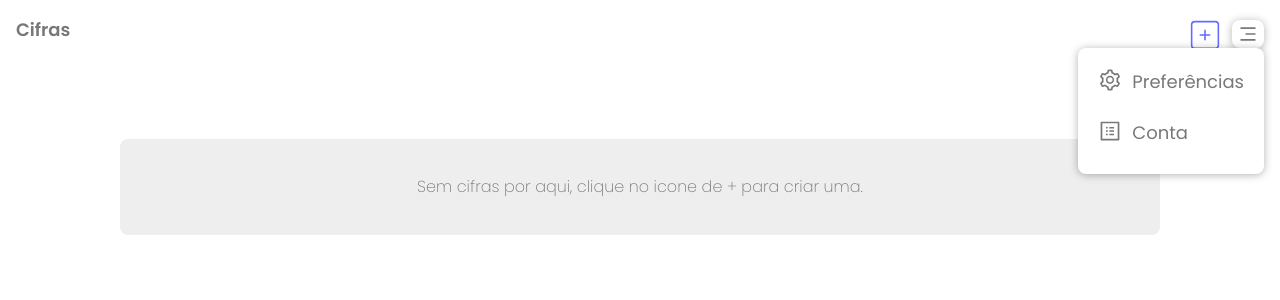
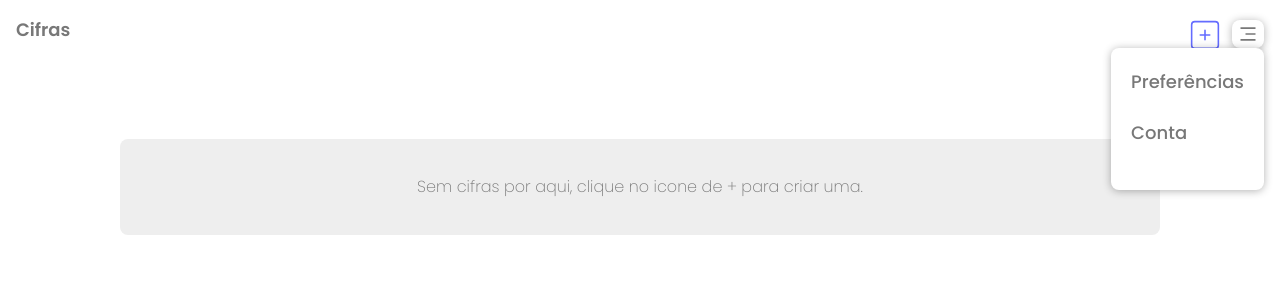
Before and after one commit to jesieldotdev/chord-writer, a React (Vite) app: page /sheets in a window 1280 px wide. Both pictures are taken after a click on the button 1248 px from the left and 34 px from the top of the page. Shown: the top 300 px of the page. Built offline with nearby package versions, Linux system fonts and the light colour scheme.

Commit message:
feat: dropdown

```diff
--- a/src/components/Dropdown/index.tsx
+++ b/src/components/Dropdown/index.tsx
@@ -13,11 +13,16 @@ import { Context } from "../../global/Context";
 import { Link } from "react-router-dom";
 import ThemeToggle from "../ThemeToggle";
 
-interface DropDownProps{
+interface DropDownProps {
   style?: React.CSSProperties
+  options: {
+    render: JSX.Element;
+    icon: JSX.Element;
+    id: number;
+  }[]
 }
 
-export const DropDownMenu = ({style}: DropDownProps) => {
+export const DropDownMenu = ({ style, options }: DropDownProps) => {
   const dropdownRef = React.useRef(null);
   const [isActive, setIsActive] = React.useState(false);
   const onClick = () => setIsActive(!isActive);
@@ -37,6 +42,10 @@ export const DropDownMenu = ({style}: DropDownProps) => {
     };
   }, []);
 
+
+
+  console.log(options)
+
   return (
     <S.MenuContainer style={style} theme={theme}>
       <button onClick={() => onClick()} className="menu-trigger">
@@ -51,21 +60,20 @@ export const DropDownMenu = ({style}: DropDownProps) => {
       >
         <div>
           {/* <li><CiFileOn size={24} /><Link to="/" >Nova cifra</Link></li> */}
-          <li>
-            <AiOutlineSetting size={24} />
-            <a href="/messages" />
-            Preferências
-          </li>
+
+          {
+            options.map(option => <li key={option.id}>{option.render}</li>)
+          }
+
           {/* <li>
             <a>
               <ThemeToggle showText />{" "}
             </a>
           </li> */}
-          <li>
-            <AiOutlineProfile size={24} />
-            <a href="/messages" />
-            Conta
-          </li>
+
+          <div>
+
+          </div>
         </div>
       </nav>
     </S.MenuContainer>
--- a/src/pages/Editor/index.tsx
+++ b/src/pages/Editor/index.tsx
@@ -13,7 +13,24 @@ import TitleEdit from "../../components/TitleEdit";
 import { enqueueSnackbar } from "notistack";
 
 const Editor = () => {
-  const viewController = HomeViewController();
+  const {addChord,
+    editMode,
+    editTitle,intervals,
+    newLine,
+    notes,
+    options,
+    postMusic,
+    postMusicJson,
+    removeChord,
+    setEditMode,
+    setSheet,
+    setShowKeyboard,
+    setTitle,
+    sheet,
+    showKeyboard,
+    title,
+    verses
+  } = HomeViewController();
   const { theme } = useContext(Context);
   const [jsonInput, setJsonInput] = useState("");
 
@@ -26,7 +43,7 @@ const Editor = () => {
       console.log("JSON limpo:", cleanedJsonInput); // Exibir o JSON limpo
 
       const parsedData = JSON.parse(cleanedJsonInput);
-      viewController.postMusicJson(parsedData);
+      postMusicJson(parsedData);
     } catch (error) {
       console.error("Erro ao parsear o JSON:", error);
       enqueueSnackbar("Erro ao parsear o JSON. Verifique o formato.");
@@ -36,8 +53,8 @@ const Editor = () => {
   return (
     <S.Container
       onClick={() =>
-        !viewController.showKeyboard
-          ? viewController.setShowKeyboard(true)
+        !showKeyboard
+          ? setShowKeyboard(true)
           : null
       }
     >
@@ -56,23 +73,23 @@ const Editor = () => {
             color={theme.text}
             size={20}
           />
-          {!viewController.editMode ? (
-            <label onClick={() => viewController.setEditMode(true)}>
-              {viewController.title}
+          {!editMode ? (
+            <label onClick={() => setEditMode(true)}>
+              {title}
             </label>
           ) : (
             <TitleEdit
-              title={viewController.title}
-              setTitle={viewController.setTitle}
-              setShow={viewController.setEditMode}
+              title={title}
+              setTitle={setTitle}
+              setShow={setEditMode}
             />
           )}
         </S.Title>
 
-        {!viewController.editMode ? (
+        {!editMode ? (
           <>
             <CiFloppyDisk
-              onClick={() => viewController.postMusic()}
+              onClick={() => postMusic()}
               color={theme.text}
               size={24}
               style={{
@@ -90,7 +107,7 @@ const Editor = () => {
               />
             </Link>
             <ThemeToggle />
-            <DropDownMenu style={{
+            <DropDownMenu options={options} style={{
               marginLeft: 8,
               marginRight: -8,
             }} />
@@ -111,20 +128,20 @@ const Editor = () => {
         </button>
 
         <ChordSheet
-          showKeyboard={viewController.showKeyboard}
-          editTitleFn={viewController.editTitle}
-          verses={viewController.verses}
-          chords={viewController.sheet}
+          showKeyboard={showKeyboard}
+          editTitleFn={editTitle}
+          verses={verses}
+          chords={sheet}
         />
 
         <ChordInput
-          show={viewController.showKeyboard}
-          setShow={viewController.setShowKeyboard}
-          addChord={viewController.addChord}
-          removeChord={viewController.removeChord}
-          newLine={viewController.newLine}
-          notes={viewController.notes}
-          intervals={viewController.intervals}
+          show={showKeyboard}
+          setShow={setShowKeyboard}
+          addChord={addChord}
+          removeChord={removeChord}
+          newLine={newLine}
+          notes={notes}
+          intervals={intervals}
         />
       </S.InputContainer>
     </S.Container>
--- a/src/pages/Editor/viewController.tsx
+++ b/src/pages/Editor/viewController.tsx
@@ -5,6 +5,7 @@ import { v4 as uuidv4 } from "uuid";
 import { enqueueSnackbar } from "notistack";
 import { fetchMusicsApi, postMusicApi } from "../../api/services";
 import Vibrate from "../../utils/vibrate";
+import { AiOutlineProfile, AiOutlineSetting } from "react-icons/ai";
 
 const EditorViewController = () => {
   const notes = ["C", "D", "E", "F", "G", "A", "B"] as string[];
@@ -121,6 +122,26 @@ function postMusicJson(postData: any) {
     });
   }
 
+  const options = [
+    {
+      render:
+
+        <a href="/messages" >
+          Importar JSON
+        </a>,
+      icon: <AiOutlineSetting size={24} />
+
+    },
+    {
+      render: <a href="/messages" >
+        Conta
+      </a>
+      ,
+      icon: <AiOutlineProfile size={24} />
+
+    },
+  ].map((item, index) => ({ id: index, ...item }))
+
   return {
     notes,
     intervals,
@@ -139,6 +160,7 @@ function postMusicJson(postData: any) {
     setEditMode,
     postMusic,
     postMusicJson,
+    options
   };
 };
 
--- a/src/pages/Open/index.tsx
+++ b/src/pages/Open/index.tsx
@@ -11,7 +11,7 @@ import DropDownMenu from "../../components/Dropdown";
 import { CiSquarePlus } from "react-icons/ci";
 
 export default function OpenView() {
-  const viewController = OpenViewController();
+  const {options, loading , data,deleteMusic, } = OpenViewController();
   const { theme } = React.useContext(Context);
   return (
     <S.Container>
@@ -41,10 +41,10 @@ export default function OpenView() {
             size={38}
           />
         </Link>
-        <DropDownMenu />
+        <DropDownMenu options={options} />
       </div>
 
-      {viewController.loading ? (
+      {loading ? (
         <div>
           {/* <Skeleton circle width={100} height={100} containerClassName="avatar-skeleton" /> */}
           <Skeleton
@@ -63,12 +63,12 @@ export default function OpenView() {
         </div>
       ) : null}
 
-      {viewController?.data.length > 0 && viewController?.data?.length > 0 ? (
-        viewController?.data?.map((music) => {
+      {data.length > 0 && data?.length > 0 ? (
+        data?.map((music) => {
           return (
             <SwipeToDelete
               key={music._id}
-              functionDelete={viewController.deleteMusic}
+              functionDelete={deleteMusic}
               music={music}
             >
               <Link to={`/sheet/${music._id}`} key={music._id}>
@@ -88,13 +88,13 @@ export default function OpenView() {
             </SwipeToDelete>
           );
         })
-      ) : !viewController.loading ? (
+      ) : !loading ? (
         <S.EmptyComponent theme={theme}>
           Sem cifras por aqui, clique no icone de + para criar uma.
         </S.EmptyComponent>
       ) : null}
 
-      {viewController?.data.length > 0 ? (
+      {data.length > 0 ? (
         <S.EmptyComponent theme={theme}>
           Clique no icone de + para escrever uma cifra.
         </S.EmptyComponent>
--- a/src/pages/Open/viewController.tsx
+++ b/src/pages/Open/viewController.tsx
@@ -2,6 +2,7 @@ import { useEffect, useState } from "react";
 import { VerseProps, Music } from "../../types";
 import { enqueueSnackbar } from "notistack";
 import { deleteMusicApi, fetchMusicsApi } from "../../api/services";
+import { AiOutlineProfile, AiOutlineSetting } from "react-icons/ai";
 
 export default function OpenViewController() {
   const [data, setData] = useState<Music[]>([]);
@@ -28,9 +29,30 @@ export default function OpenViewController() {
     });
   }
 
+  const options = [
+    {
+      render:
+
+        <a href="/messages" >
+          Preferências
+        </a>,
+      icon: <AiOutlineSetting size={24} />
+
+    },
+    {
+      render: <a href="/messages" >
+        Conta
+      </a>
+      ,
+      icon: <AiOutlineProfile size={24} />
+
+    },
+  ].map((item, index) => ({ id: index, ...item }))
+
   return {
     data,
     deleteMusic,
     loading,
+    options
   };
 }
```
